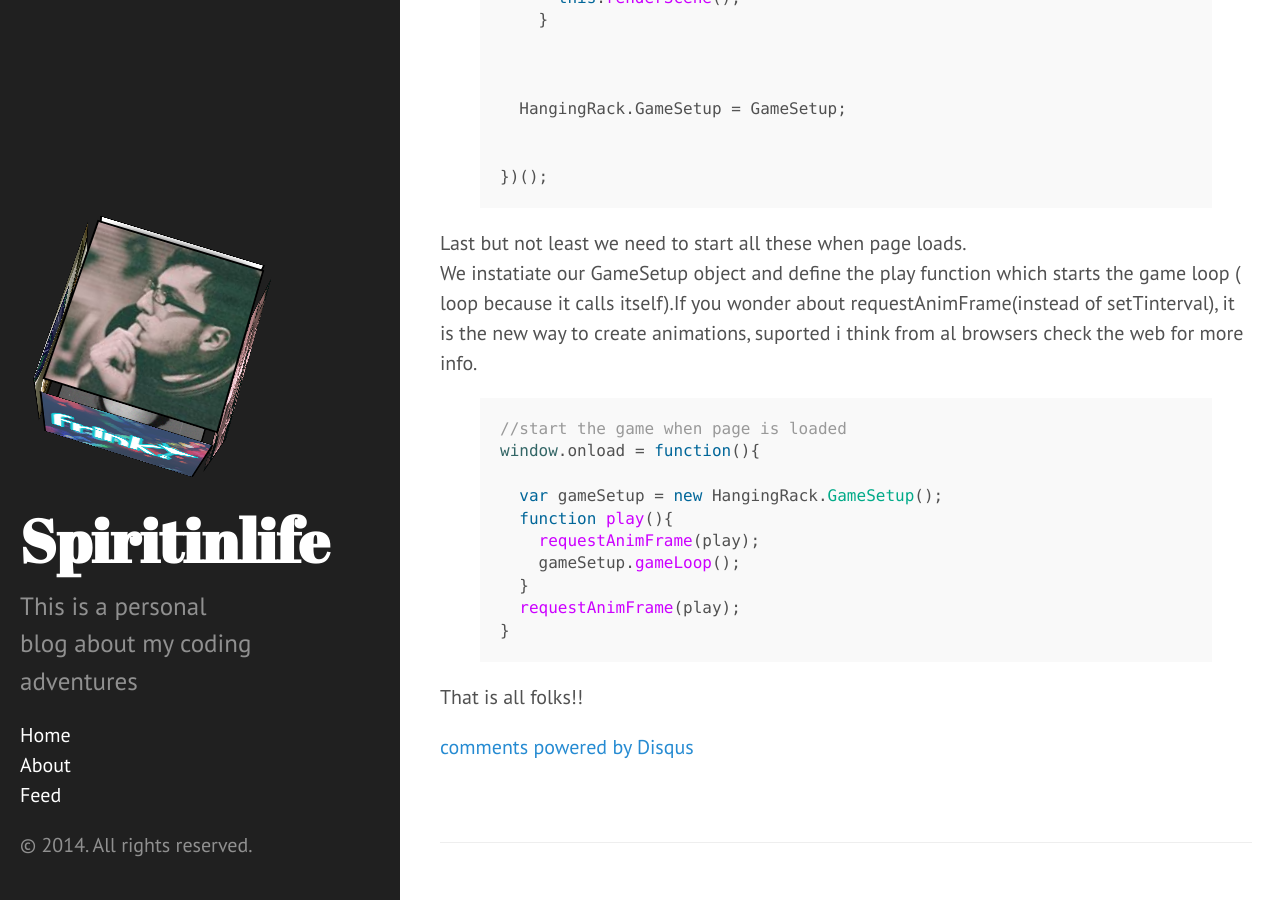
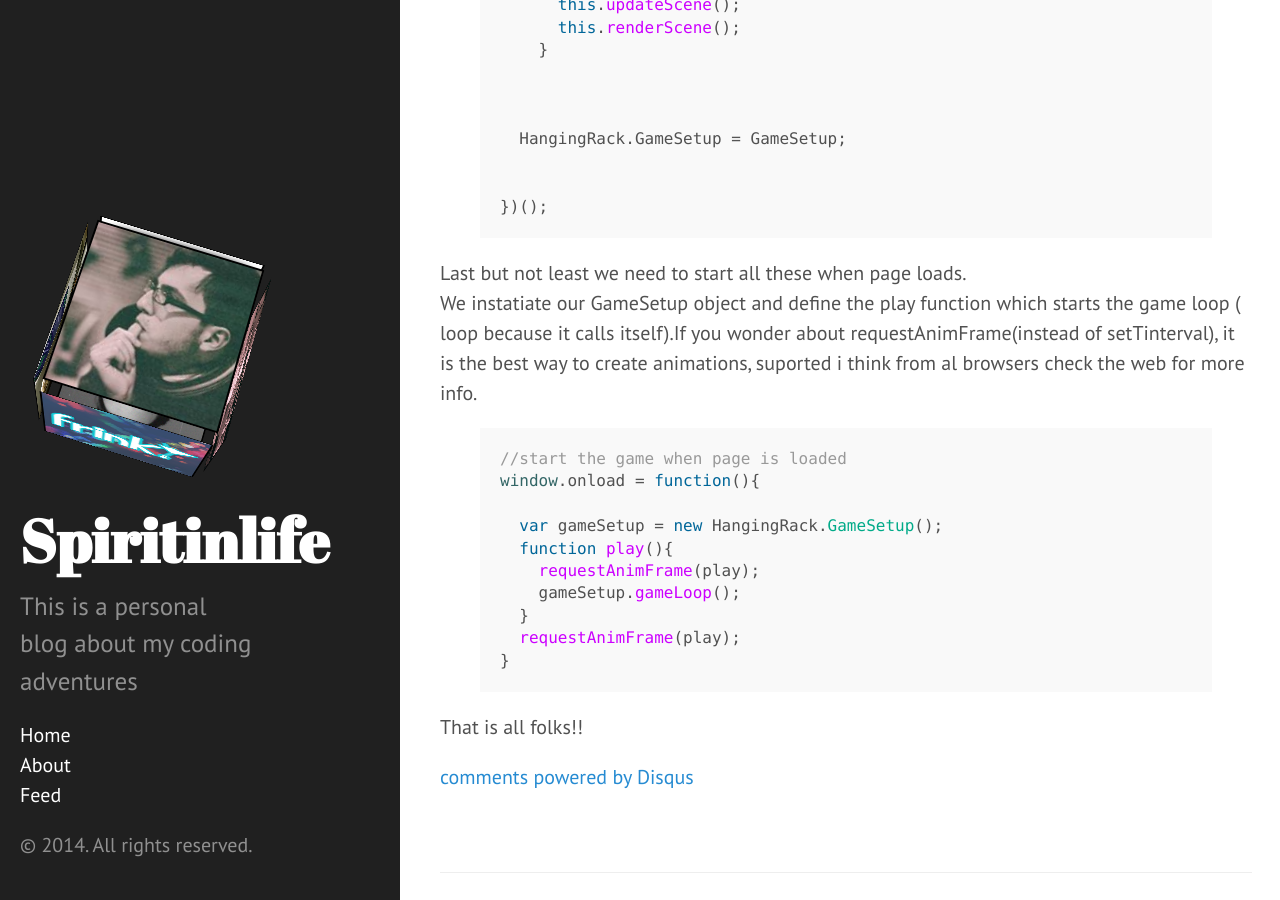
Before and after one commit to spiritinlife/spiritinlife.github.io, a Jekyll site: the page built from _posts/2014-08-02-Implementing-hanging-rack-clothes-js-canvas.markdown, in a window 1280 px wide and 900 px high, scrolled down 11491 px. Built offline with Jekyll 4.4.1, drawn with Linux system fonts in a browser that asks for light colours; Markdown is read by kramdown in place of the engine named in the settings; comment, search, counter and statistics services are not loaded; some of the changed text lies outside the part shown.

Commit message:
Article about javascript canvas

```diff
--- a/_posts/2014-08-02-Implementing-hanging-rack-clothes-js-canvas.markdown
+++ b/_posts/2014-08-02-Implementing-hanging-rack-clothes-js-canvas.markdown
@@ -490,7 +490,7 @@
 
 
 Last but not least we need to start all these when page loads.<br>
-We instatiate our GameSetup object and define the play function which  starts the game loop ( loop because it calls itself).If you wonder about requestAnimFrame(instead of setTinterval), it is the new way to create animations, suported i think from al browsers  check the web for more info.
+We instatiate our GameSetup object and define the play function which  starts the game loop ( loop because it calls itself).If you wonder about requestAnimFrame(instead of setTinterval), it is the best way to create animations, suported i think from al browsers  check the web for more info.
 
 
 
```
Also changed, not shown: other parts of _posts/2014-08-02-Implementing-hanging-rack-clothes-js-canvas.markdown (+1 -1 lines).
